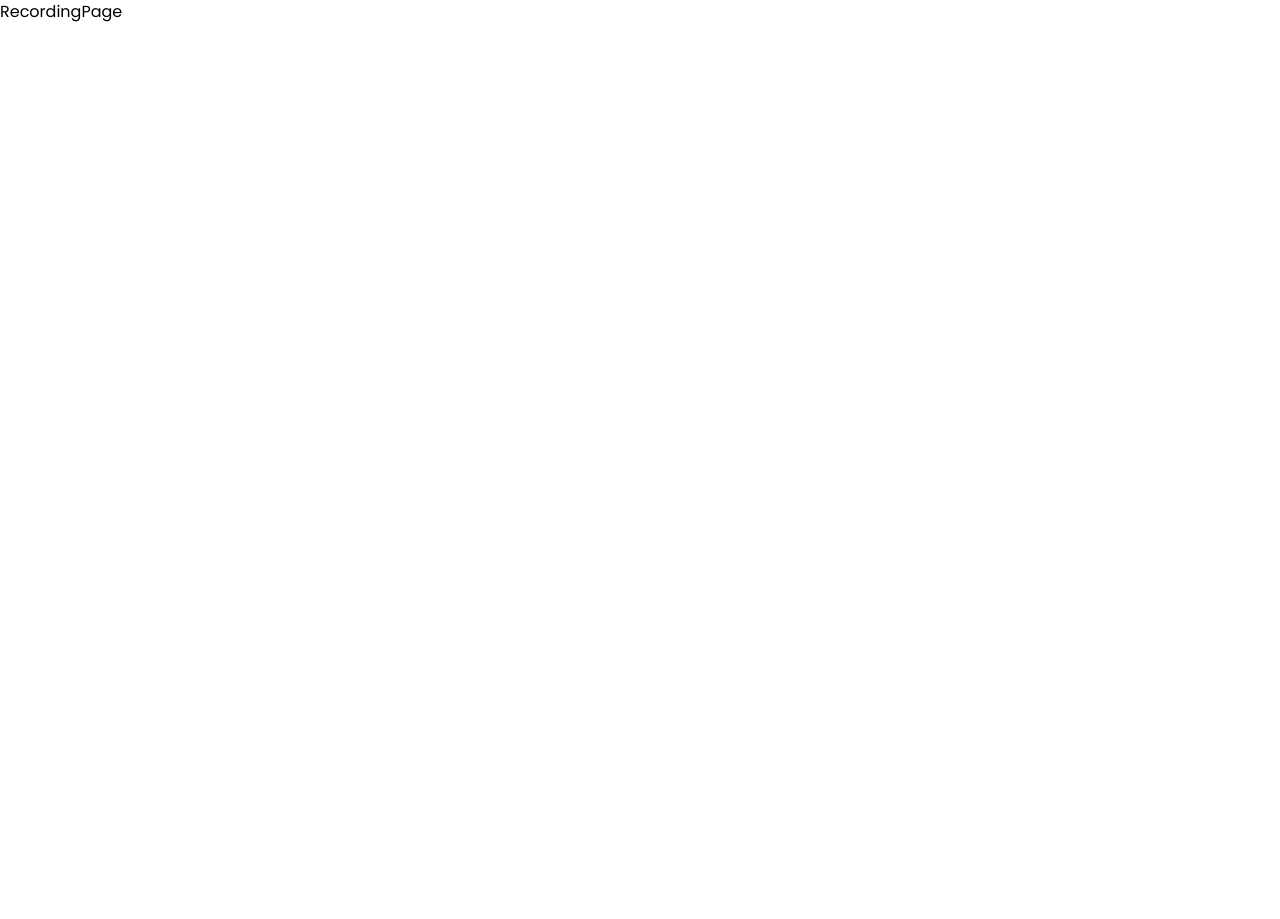
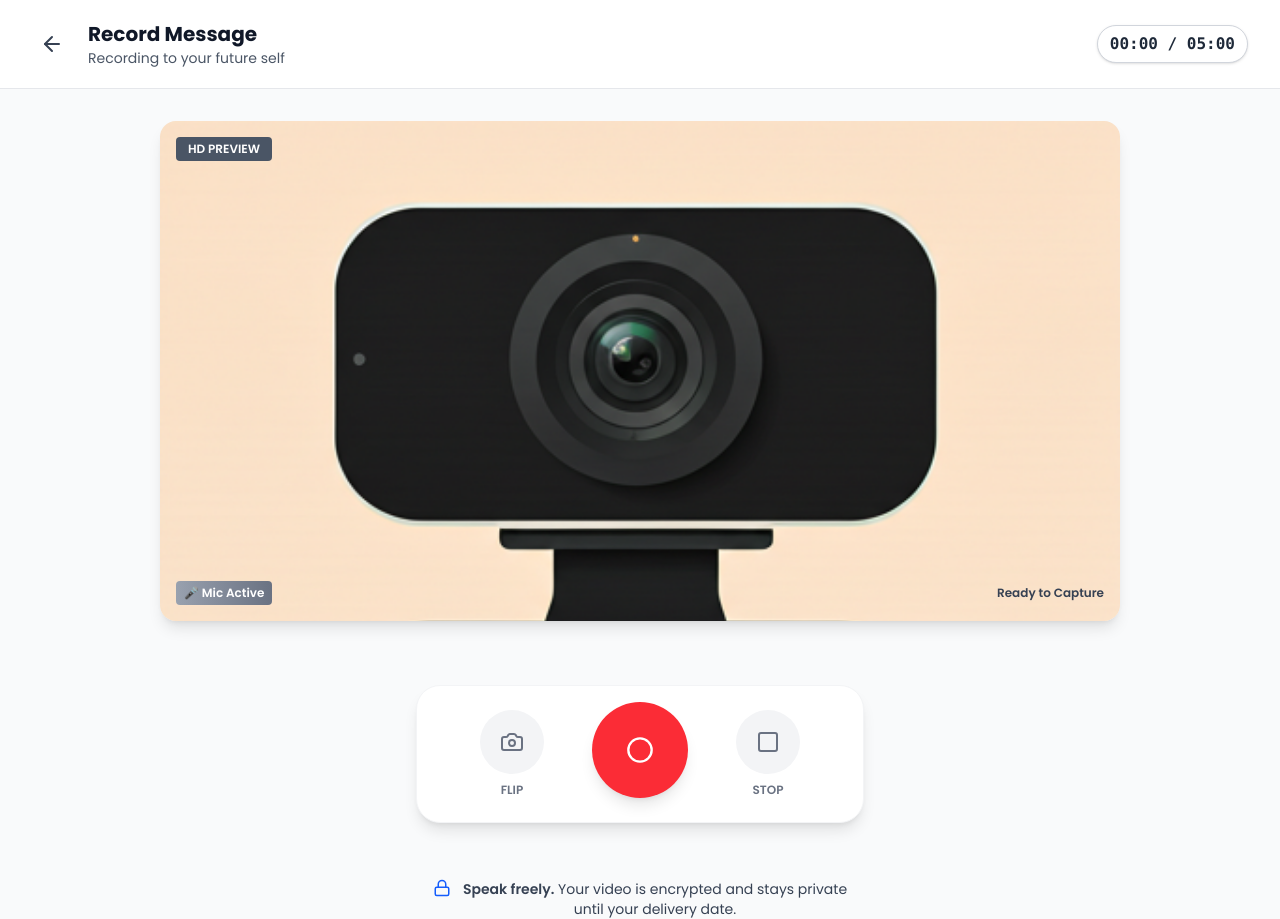
Before and after one commit to Chu29/yonder-mail, a React (Vite) app: page /recording in a window 1280 px wide. Before the commit the page ends 800 px from the top, so only its background shows below. Built offline with nearby package versions, Linux system fonts and the light colour scheme.

Commit message:
feat: Implement RecordingPage layout with components for header, webcam preview, control panel, and privacy notice

```diff
--- a/src/pages/Recording/RecordingPage.jsx
+++ b/src/pages/Recording/RecordingPage.jsx
@@ -1,7 +1,28 @@
 import React from "react";
+import RecordingHeader from "./components/RecordingHeader";
+import WebcamPreview from "./components/WebcamPreview";
+import ControlPanel from "./components/ControlPanel";
+import PrivacyNotice from "./components/PrivacyNotice";
 
 const RecordingPage = () => {
-  return <div>RecordingPage</div>;
+  return (
+    <div className="min-h-screen bg-gray-50">
+      <RecordingHeader />
+
+      <div className="max-w-5xl mx-auto px-4 sm:px-6 lg:px-8 pt-8">
+        {/* Webcam Preview */}
+        <div className="mb-8">
+          <WebcamPreview />
+        </div>
+
+        {/* Control Buttons */}
+        <ControlPanel />
+
+        {/* Privacy Notice */}
+        <PrivacyNotice />
+      </div>
+    </div>
+  );
 };
 
 export default RecordingPage;
```
